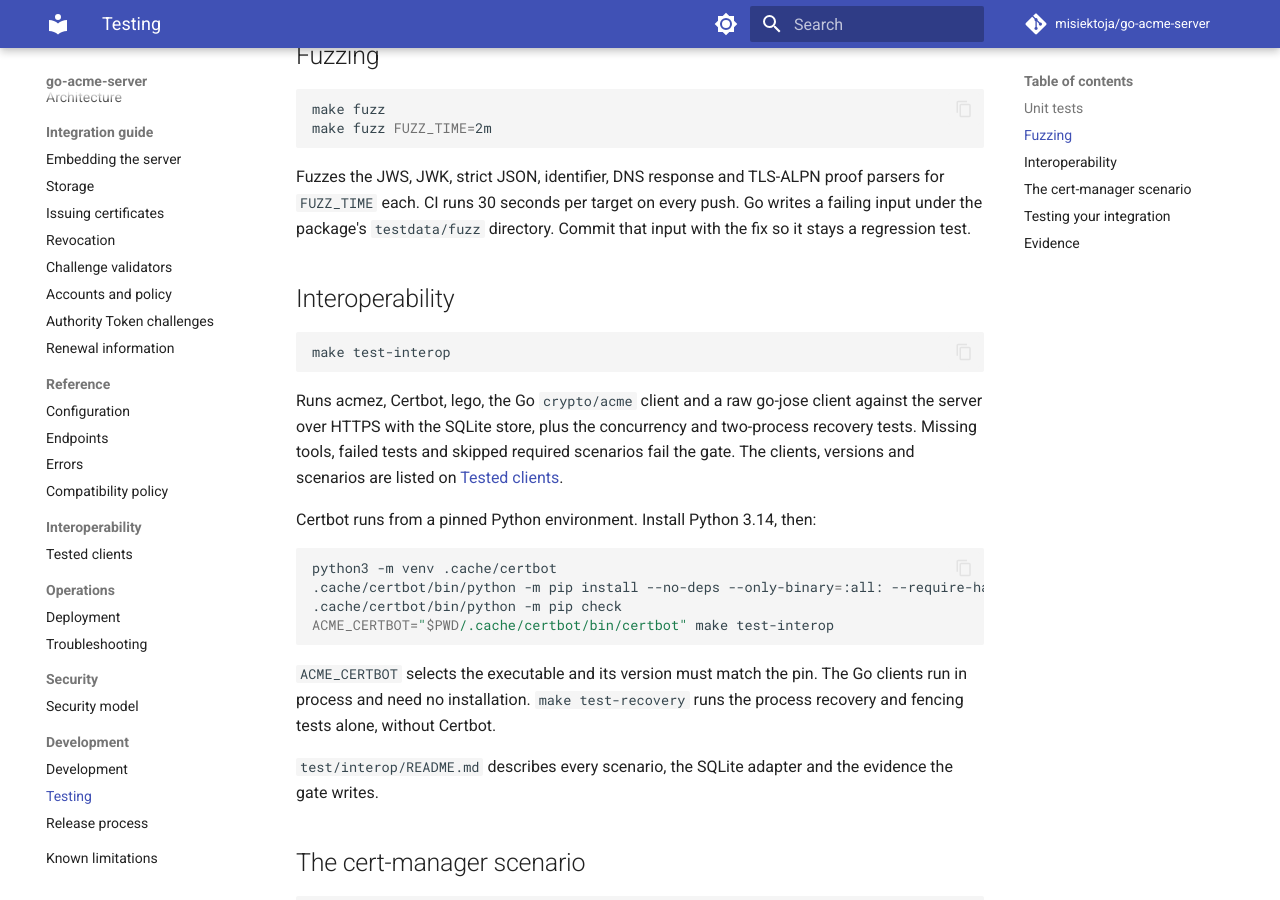
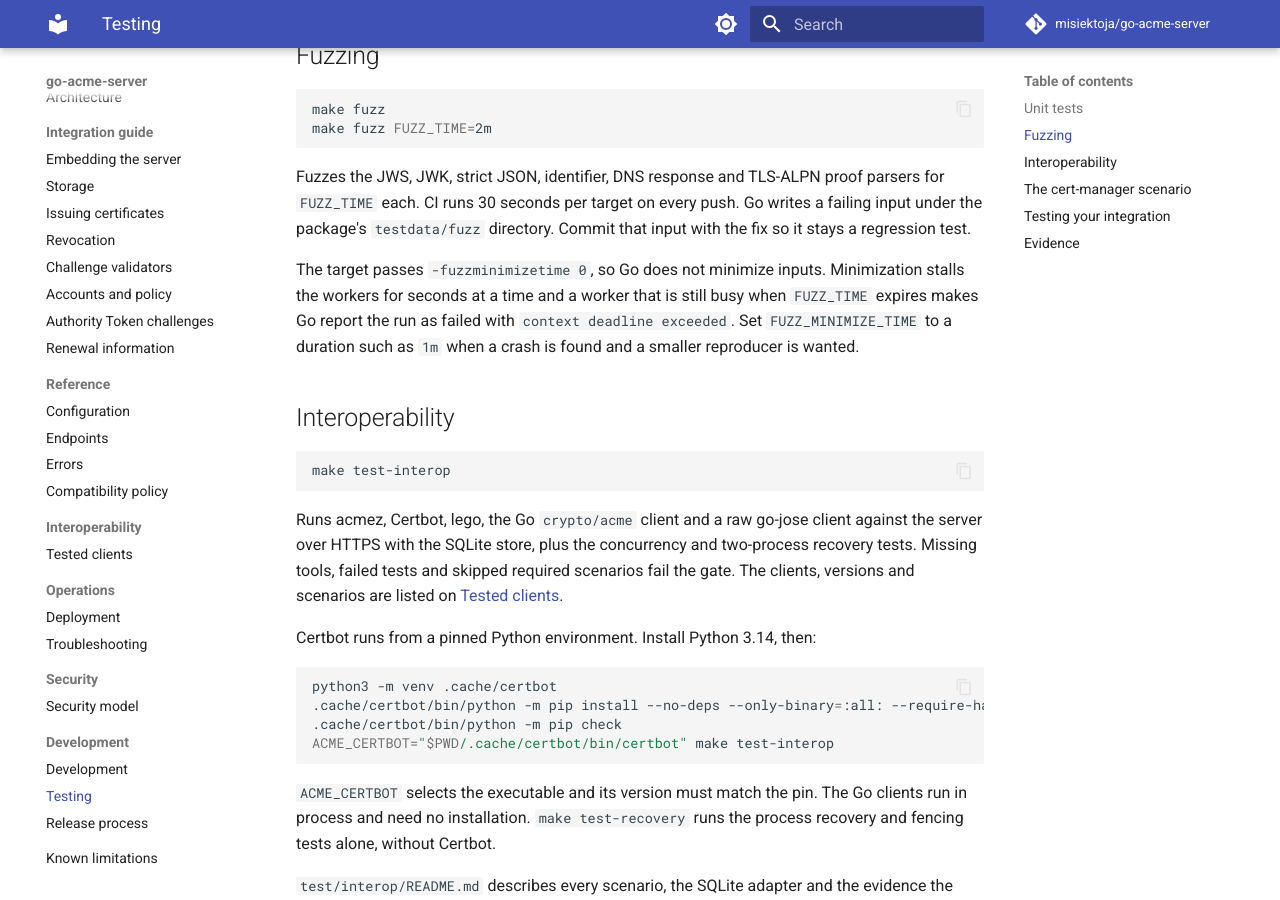
Before and after one commit to misiektoja/go-acme-server, an MkDocs documentation site: the page built from docs/development/testing.md, in a window 1280 px wide and 900 px high, scrolled down 533 px. Built offline with MkDocs 1.6.1 and Material for MkDocs 9.7.7, drawn with Linux system fonts in a browser that asks for light colours; comment, search, counter and statistics services are not loaded.

Commit message:
docs: describe the fuzz minimization setting and when to enable it

```diff
--- a/docs/development/testing.md
+++ b/docs/development/testing.md
@@ -26,6 +26,11 @@ make fuzz FUZZ_TIME=2m
 Fuzzes the JWS, JWK, strict JSON, identifier, DNS response and TLS-ALPN proof parsers for
 `FUZZ_TIME` each. CI runs 30 seconds per target on every push. Go writes a failing input under the
 package's `testdata/fuzz` directory. Commit that input with the fix so it stays a regression test.
+
+The target passes `-fuzzminimizetime 0`, so Go does not minimize inputs. Minimization stalls the
+workers for seconds at a time and a worker that is still busy when `FUZZ_TIME` expires makes Go
+report the run as failed with `context deadline exceeded`. Set `FUZZ_MINIMIZE_TIME` to a duration
+such as `1m` when a crash is found and a smaller reproducer is wanted.
 
 ## Interoperability
 
```
